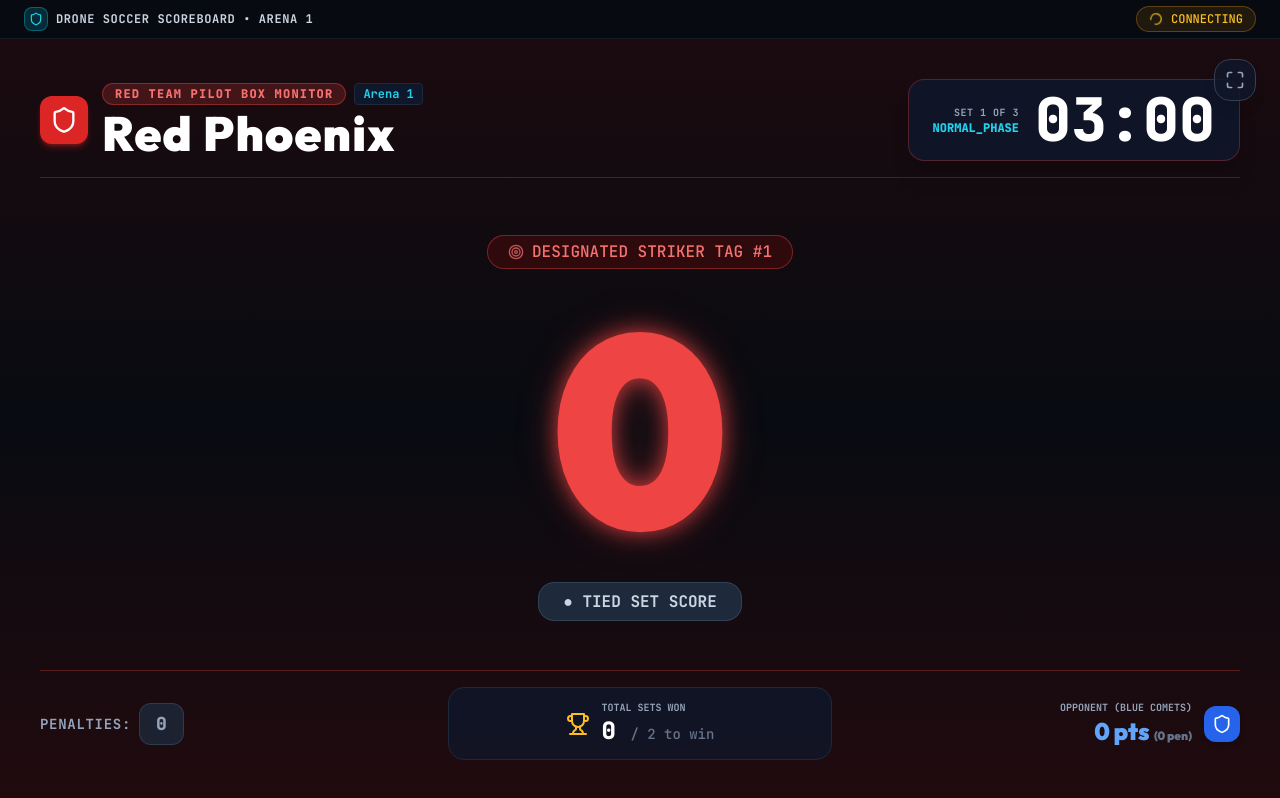
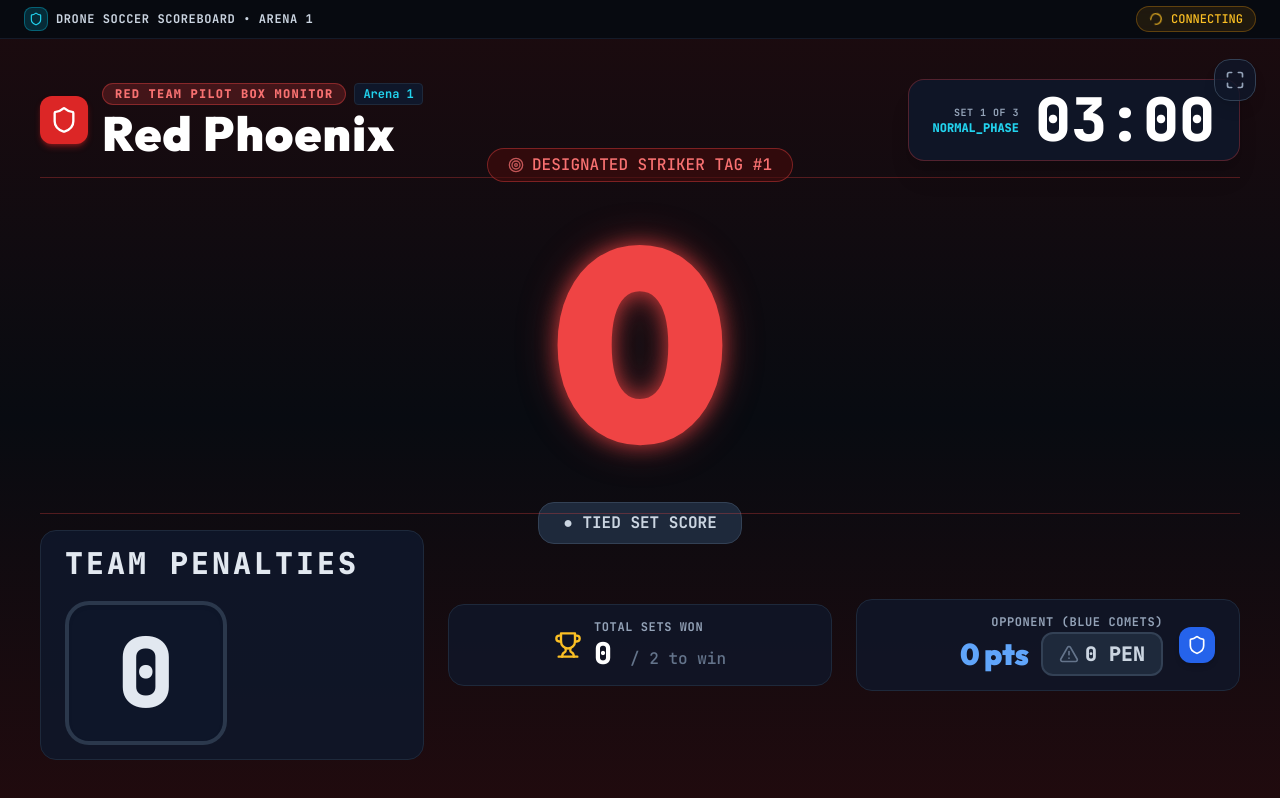
Before and after one commit to TrashPandaStudios/ds-scoreboard-system, a React (Vite) app in the folder frontend/: page /arena/1/red in a window 1280 px wide. Built offline with nearby package versions, Linux system fonts and the light colour scheme.

Commit message:
Update penalty display size

```diff
--- a/frontend/src/components/display/PenaltyPips.tsx
+++ b/frontend/src/components/display/PenaltyPips.tsx
@@ -1,12 +1,13 @@
 import React from 'react';
 import { AlertTriangle } from 'lucide-react';
 
-interface PenaltyPipsProps {
+export interface PenaltyPipsProps {
   count: number;
   max?: number;
   team: 'red' | 'blue';
-  size?: 'sm' | 'md' | 'lg';
+  size?: 'sm' | 'md' | 'lg' | 'xl' | '2xl';
   label?: string;
+  showPips?: boolean;
   className?: string;
 }
 
@@ -20,43 +21,55 @@ export const PenaltyPips: React.FC<PenaltyPipsProps> = ({
   const isRed = team === 'red';
   const hasPenalties = count > 0;
 
-  const labelSizes = {
-    sm: 'text-[11px]',
-    md: 'text-xs',
-    lg: 'text-sm font-bold',
+  const labelSizes: Record<'sm' | 'md' | 'lg' | 'xl' | '2xl', string> = {
+    sm: 'text-[11px] font-mono font-bold tracking-wider',
+    md: 'text-xs sm:text-sm font-mono font-bold tracking-wider',
+    lg: 'text-sm sm:text-lg lg:text-xl font-mono font-black tracking-wider',
+    xl: 'text-base sm:text-xl lg:text-2xl font-mono font-black tracking-widest',
+    '2xl': 'text-lg sm:text-2xl lg:text-3xl font-mono font-black tracking-widest',
   };
 
-  const badgeSizes = {
-    sm: 'px-2 py-0.5 text-xs min-w-[28px]',
-    md: 'px-2.5 py-1 text-sm min-w-[34px]',
-    lg: 'px-4 py-1.5 text-lg min-w-[44px]',
+  const badgeSizes: Record<'sm' | 'md' | 'lg' | 'xl' | '2xl', string> = {
+    sm: 'px-2.5 py-0.5 text-sm sm:text-base min-w-[34px] rounded-lg border',
+    md: 'px-4 sm:px-6 py-1.5 sm:py-2 text-2xl sm:text-3xl min-w-[55px] sm:min-w-[75px] rounded-xl border-2',
+    lg: 'px-5 sm:px-8 py-2 sm:py-3 text-3xl sm:text-4xl lg:text-5xl min-w-[70px] sm:min-w-[100px] rounded-2xl border-2 sm:border-4',
+    xl: 'px-6 sm:px-10 py-2.5 sm:py-4 text-4xl sm:text-5xl lg:text-6xl min-w-[90px] sm:min-w-[130px] rounded-2xl sm:rounded-3xl border-2 sm:border-4',
+    '2xl': 'px-8 sm:px-12 py-3 sm:py-5 text-6xl sm:text-7xl lg:text-8xl min-w-[110px] sm:min-w-[160px] rounded-3xl border-4',
   };
 
-  const iconSizes = {
-    sm: 'w-3 h-3',
-    md: 'w-3.5 h-3.5',
-    lg: 'w-4 h-4',
+  const iconSizes: Record<'sm' | 'md' | 'lg' | 'xl' | '2xl', string> = {
+    sm: 'w-3.5 h-3.5',
+    md: 'w-4 h-4 sm:w-5 sm:h-5',
+    lg: 'w-5 h-5 sm:w-7 sm:h-7',
+    xl: 'w-6 h-6 sm:w-9 sm:h-9',
+    '2xl': 'w-8 h-8 sm:w-12 sm:h-12',
   };
 
   return (
-    <div className={`flex items-center gap-2 ${className}`}>
+    <div className={`flex items-center gap-3 sm:gap-5 flex-wrap ${className}`}>
       {label && (
-        <span className={`font-mono font-bold tracking-wider text-slate-400 uppercase ${labelSizes[size]}`}>
+        <span
+          className={`uppercase text-slate-200 select-none ${labelSizes[size]}`}
+        >
           {label}
         </span>
       )}
+
+      {/* Massive Hard Number Counter Badge - Highly Visible from 30+ feet */}
       <div
-        className={`inline-flex items-center justify-center gap-1.5 rounded-xl font-mono font-black tabular-nums transition-all duration-300 ${
+        className={`inline-flex items-center justify-center font-mono font-black tabular-nums leading-none transition-all duration-300 select-none ${
           badgeSizes[size]
         } ${
           hasPenalties
             ? isRed
-              ? 'bg-rose-950/90 text-rose-300 border border-rose-500 shadow-[0_0_12px_rgba(244,63,94,0.45)]'
-              : 'bg-amber-950/90 text-amber-300 border border-amber-500 shadow-[0_0_12px_rgba(245,158,11,0.45)]'
-            : 'bg-slate-800/80 text-slate-400 border border-slate-700/80'
+              ? 'bg-gradient-to-br from-rose-950 via-red-900 to-rose-950 text-white border-rose-500 shadow-[0_0_35px_rgba(244,63,94,0.8)] animate-pulse'
+              : 'bg-gradient-to-br from-amber-950 via-yellow-900 to-amber-950 text-white border-amber-400 shadow-[0_0_35px_rgba(245,158,11,0.8)] animate-pulse'
+            : 'bg-slate-900/95 text-slate-200 border-slate-700/80 shadow-inner'
         }`}
       >
-        {hasPenalties && <AlertTriangle className={`${iconSizes[size]} animate-pulse`} />}
+        {hasPenalties && (
+          <AlertTriangle className={`${iconSizes[size]} shrink-0 mr-2 sm:mr-3.5 text-current animate-bounce`} />
+        )}
         <span>{count}</span>
       </div>
     </div>
--- a/frontend/src/components/display/ScoreCard.tsx
+++ b/frontend/src/components/display/ScoreCard.tsx
@@ -88,11 +88,11 @@ export const ScoreCard: React.FC<ScoreCardProps> = ({
       </div>
 
       {/* Bottom: Penalty Counters */}
-      <div className={`flex items-center justify-between border-t border-slate-800/80 pt-3 lg:pt-4 shrink-0 ${align === 'right' ? 'flex-row-reverse' : ''}`}>
-        <PenaltyPips count={penalties} team={team} size="md" />
+      <div className={`flex items-center justify-between border-t border-slate-800/80 pt-3 lg:pt-4 shrink-0 flex-wrap gap-2 ${align === 'right' ? 'flex-row-reverse' : ''}`}>
+        <PenaltyPips count={penalties} team={team} size="xl" />
         {isWinning && (
           <span
-            className={`text-[10px] sm:text-xs font-mono font-bold px-2.5 sm:px-3 py-1 rounded-full uppercase tracking-wider ${
+            className={`text-xs sm:text-sm font-mono font-bold px-3 py-1 rounded-full uppercase tracking-wider ${
               isRed ? 'bg-red-500/20 text-red-300 border border-red-500/40' : 'bg-blue-500/20 text-blue-300 border border-blue-500/40'
             }`}
           >
--- a/frontend/src/pages/displays/BlueTeamDisplay.tsx
+++ b/frontend/src/pages/displays/BlueTeamDisplay.tsx
@@ -7,7 +7,7 @@ import { useAudioBuzzer } from '../../hooks/useAudioBuzzer';
 import { HeaderNav } from '../../components/common/HeaderNav';
 import { PenaltyPips } from '../../components/display/PenaltyPips';
 import { SetWinnerTakeoverModal } from '../../components/display/SetWinnerTakeoverModal';
-import { Shield, Target, Trophy, Maximize, Minimize } from 'lucide-react';
+import { Shield, Target, Trophy, Maximize, Minimize, AlertTriangle } from 'lucide-react';
 import { TeamBadge } from '../../components/common/TeamBadge';
 
 export const BlueTeamDisplay: React.FC = () => {
@@ -148,8 +148,8 @@ export const BlueTeamDisplay: React.FC = () => {
             {state.blueScore}
           </div>
 
-          {/* Lead/Deficit Pill */}
-          <div className="mt-2 sm:mt-4 shrink-0">
+          {/* Lead/Deficit Pill & Active Penalty Alert */}
+          <div className="mt-2 sm:mt-4 shrink-0 flex items-center gap-3 flex-wrap justify-center">
             {leadDiff > 0 ? (
               <span className="px-4 sm:px-6 py-1.5 sm:py-2 rounded-2xl bg-emerald-500/20 border border-emerald-500/50 text-emerald-400 text-xs sm:text-sm lg:text-base font-mono font-black">
                 ▲ LEADING BY +{leadDiff} GOAL{leadDiff > 1 ? 'S' : ''}
@@ -163,38 +163,69 @@ export const BlueTeamDisplay: React.FC = () => {
                 ● TIED SET SCORE
               </span>
             )}
+
+            {state.bluePenalties > 0 && (
+              <span className="px-4 sm:px-6 py-1.5 sm:py-2 rounded-2xl bg-amber-500/20 border-2 border-amber-500 text-amber-300 text-xs sm:text-sm lg:text-base font-mono font-black shadow-[0_0_24px_rgba(245,158,11,0.5)] animate-pulse flex items-center gap-2">
+                <AlertTriangle className="w-4 h-4 sm:w-5 sm:h-5 text-amber-400" />
+                <span>⚠️ {state.bluePenalties} ACTIVE PENALT{state.bluePenalties > 1 ? 'IES' : 'Y'}</span>
+              </span>
+            )}
           </div>
         </div>
 
-        {/* Bottom Bar: Penalties, Sets Won, and Opponent Quick Check */}
-        <div className="grid grid-cols-3 items-center justify-between gap-3 sm:gap-6 border-t border-blue-500/30 pt-3 sm:pt-4 shrink-0">
-          {/* Penalties */}
-          <div className="flex items-center gap-2 sm:gap-3">
-            <PenaltyPips count={state.bluePenalties} team="blue" size="lg" />
+        {/* Bottom Bar: Large Penalties HUD, Sets Won, and Opponent Quick Check */}
+        <div className="grid grid-cols-1 md:grid-cols-3 items-center justify-between gap-3 sm:gap-6 border-t border-blue-500/30 pt-3 sm:pt-4 shrink-0">
+          {/* Main Pilot Team Penalties */}
+          <div
+            className={`flex items-center gap-3 sm:gap-4 bg-slate-900/90 px-4 sm:px-6 py-2.5 sm:py-3.5 rounded-2xl border transition-all ${
+              state.bluePenalties > 0
+                ? 'border-amber-500/70 bg-amber-950/30 shadow-[0_0_28px_rgba(245,158,11,0.3)]'
+                : 'border-slate-800'
+            }`}
+          >
+            <PenaltyPips
+              count={state.bluePenalties}
+              team="blue"
+              size="2xl"
+              label="TEAM PENALTIES"
+            />
           </div>
 
           {/* Sets Won */}
-          <div className="flex items-center justify-center gap-2 sm:gap-3 bg-slate-900/80 px-3 sm:px-6 py-2 sm:py-3 rounded-2xl border border-slate-800">
-            <Trophy className="w-4 h-4 sm:w-6 sm:h-6 text-amber-400 shrink-0" />
+          <div className="flex items-center justify-center gap-2 sm:gap-3 bg-slate-900/80 px-3 sm:px-6 py-2.5 sm:py-3.5 rounded-2xl border border-slate-800">
+            <Trophy className="w-5 h-5 sm:w-7 sm:h-7 text-amber-400 shrink-0" />
             <div className="text-left">
-              <span className="text-[9px] sm:text-[10px] font-mono text-slate-400 block uppercase font-bold">
+              <span className="text-[10px] sm:text-xs font-mono text-slate-400 block uppercase font-bold tracking-wider">
                 TOTAL SETS WON
               </span>
-              <span className="text-lg sm:text-2xl font-mono font-black text-white leading-tight">
-                {state.blueSetScore} <span className="text-xs sm:text-sm font-normal text-slate-500">/ 2 to win</span>
+              <span className="text-xl sm:text-3xl font-mono font-black text-white leading-tight">
+                {state.blueSetScore} <span className="text-xs sm:text-base font-normal text-slate-500">/ 2 to win</span>
               </span>
             </div>
           </div>
 
-          {/* Opponent Quick Telemetry */}
-          <div className="flex items-center justify-end gap-2 sm:gap-3 text-right">
+          {/* Opponent Quick Telemetry with Distinct Penalties Badge */}
+          <div className="flex items-center justify-end gap-3 sm:gap-4 text-right bg-slate-900/80 px-4 sm:px-6 py-2.5 sm:py-3.5 rounded-2xl border border-slate-800">
             <div className="min-w-0">
-              <span className="text-[9px] sm:text-[10px] font-mono text-slate-400 uppercase block font-bold truncate">
+              <span className="text-[10px] sm:text-xs font-mono text-slate-400 uppercase block font-bold tracking-wider truncate">
                 OPPONENT ({state.teamRed})
               </span>
-              <span className="text-lg sm:text-2xl font-display font-black text-red-500 tabular-nums">
-                {state.redScore} pts <span className="text-[10px] sm:text-xs text-slate-500">({state.redPenalties} pen)</span>
-              </span>
+              <div className="flex items-center justify-end gap-2 sm:gap-3 mt-0.5">
+                <span className="text-xl sm:text-3xl font-display font-black text-red-500 tabular-nums">
+                  {state.redScore} pts
+                </span>
+                <span
+                  className={`inline-flex items-center gap-1.5 font-mono font-black text-sm sm:text-lg lg:text-xl px-3 sm:px-4 py-1 sm:py-1.5 rounded-xl border-2 transition-all ${
+                    state.redPenalties > 0
+                      ? 'bg-rose-950/90 text-rose-200 border-rose-500 shadow-[0_0_18px_rgba(244,63,94,0.6)] animate-pulse'
+                      : 'bg-slate-800 text-slate-300 border-slate-700'
+                  }`}
+                  title="Opponent Penalties"
+                >
+                  <AlertTriangle className={`w-4 h-4 sm:w-5 sm:h-5 ${state.redPenalties > 0 ? 'text-rose-400' : 'text-slate-500'}`} />
+                  <span>{state.redPenalties} PEN</span>
+                </span>
+              </div>
             </div>
             <TeamBadge
               teamName={state.teamRed}
--- a/frontend/src/pages/displays/DedicatedTimerDisplay.tsx
+++ b/frontend/src/pages/displays/DedicatedTimerDisplay.tsx
@@ -159,7 +159,7 @@ export const DedicatedTimerDisplay: React.FC = () => {
           </div>
         </div>
 
-        {/* Bottom Banner: Match Scores Summary Bar */}
+        {/* Bottom Banner: Match Scores Summary Bar & Penalties */}
         <div className="grid grid-cols-3 items-center justify-between gap-3 sm:gap-6 border-t border-slate-800 pt-3 sm:pt-4 shrink-0">
           {/* Red Team Snapshot */}
           <div className="flex items-center gap-2 sm:gap-3 min-w-0">
@@ -176,9 +176,22 @@ export const DedicatedTimerDisplay: React.FC = () => {
               </span>
               <span className="text-sm sm:text-base lg:text-xl font-display font-black text-white truncate block">{state.teamRed}</span>
             </div>
-            <span className="text-2xl sm:text-3xl lg:text-4xl font-display font-black text-red-500 tabular-nums ml-1 sm:ml-2 shrink-0">
-              {state.redScore}
-            </span>
+            <div className="flex items-center gap-2 ml-1 sm:ml-2 shrink-0">
+              <span className="text-2xl sm:text-3xl lg:text-4xl font-display font-black text-red-500 tabular-nums">
+                {state.redScore}
+              </span>
+              <span
+                className={`inline-flex items-center gap-1 font-mono font-black text-xs sm:text-sm px-2.5 py-1 rounded-xl border transition-all ${
+                  state.redPenalties > 0
+                    ? 'bg-rose-950/90 text-rose-300 border-rose-500 shadow-[0_0_12px_rgba(244,63,94,0.45)] animate-pulse'
+                    : 'bg-slate-900 text-slate-400 border-slate-800'
+                }`}
+                title="Red Team Penalties"
+              >
+                <AlertTriangle className={`w-3.5 h-3.5 ${state.redPenalties > 0 ? 'text-rose-400' : 'text-slate-500'}`} />
+                <span>{state.redPenalties} PEN</span>
+              </span>
+            </div>
           </div>
 
           {/* Set Status */}
@@ -190,9 +203,22 @@ export const DedicatedTimerDisplay: React.FC = () => {
 
           {/* Blue Team Snapshot */}
           <div className="flex items-center justify-end gap-2 sm:gap-3 text-right min-w-0">
-            <span className="text-2xl sm:text-3xl lg:text-4xl font-display font-black text-blue-400 tabular-nums mr-1 sm:mr-2 shrink-0">
-              {state.blueScore}
-            </span>
+            <div className="flex items-center gap-2 mr-1 sm:mr-2 shrink-0">
+              <span
+                className={`inline-flex items-center gap-1 font-mono font-black text-xs sm:text-sm px-2.5 py-1 rounded-xl border transition-all ${
+                  state.bluePenalties > 0
+                    ? 'bg-amber-950/90 text-amber-300 border-amber-500 shadow-[0_0_12px_rgba(245,158,11,0.45)] animate-pulse'
+                    : 'bg-slate-900 text-slate-400 border-slate-800'
+                }`}
+                title="Blue Team Penalties"
+              >
+                <AlertTriangle className={`w-3.5 h-3.5 ${state.bluePenalties > 0 ? 'text-amber-400' : 'text-slate-500'}`} />
+                <span>{state.bluePenalties} PEN</span>
+              </span>
+              <span className="text-2xl sm:text-3xl lg:text-4xl font-display font-black text-blue-400 tabular-nums">
+                {state.blueScore}
+              </span>
+            </div>
             <div className="min-w-0">
               <span className="text-[9px] sm:text-[10px] font-mono text-blue-400 uppercase font-bold block truncate">
                 BLUE TEAM (SETS: {state.blueSetScore})
--- a/frontend/src/pages/displays/RedTeamDisplay.tsx
+++ b/frontend/src/pages/displays/RedTeamDisplay.tsx
@@ -148,8 +148,8 @@ export const RedTeamDisplay: React.FC = () => {
             {state.redScore}
           </div>
 
-          {/* Lead/Deficit Pill */}
-          <div className="mt-2 sm:mt-4 shrink-0">
+          {/* Lead/Deficit Pill & Active Penalty Alert */}
+          <div className="mt-2 sm:mt-4 shrink-0 flex items-center gap-3 flex-wrap justify-center">
             {leadDiff > 0 ? (
               <span className="px-4 sm:px-6 py-1.5 sm:py-2 rounded-2xl bg-emerald-500/20 border border-emerald-500/50 text-emerald-400 text-xs sm:text-sm lg:text-base font-mono font-black">
                 ▲ LEADING BY +{leadDiff} GOAL{leadDiff > 1 ? 'S' : ''}
@@ -163,38 +163,69 @@ export const RedTeamDisplay: React.FC = () => {
                 ● TIED SET SCORE
               </span>
             )}
+
+            {state.redPenalties > 0 && (
+              <span className="px-4 sm:px-6 py-1.5 sm:py-2 rounded-2xl bg-rose-500/20 border-2 border-rose-500 text-rose-300 text-xs sm:text-sm lg:text-base font-mono font-black shadow-[0_0_24px_rgba(244,63,94,0.5)] animate-pulse flex items-center gap-2">
+                <AlertTriangle className="w-4 h-4 sm:w-5 sm:h-5 text-rose-400" />
+                <span>⚠️ {state.redPenalties} ACTIVE PENALT{state.redPenalties > 1 ? 'IES' : 'Y'}</span>
+              </span>
+            )}
           </div>
         </div>
 
-        {/* Bottom Bar: Penalties, Sets Won, and Opponent Quick Check */}
-        <div className="grid grid-cols-3 items-center justify-between gap-3 sm:gap-6 border-t border-red-500/30 pt-3 sm:pt-4 shrink-0">
-          {/* Penalties */}
-          <div className="flex items-center gap-2 sm:gap-3">
-            <PenaltyPips count={state.redPenalties} team="red" size="lg" />
+        {/* Bottom Bar: Large Penalties HUD, Sets Won, and Opponent Quick Check */}
+        <div className="grid grid-cols-1 md:grid-cols-3 items-center justify-between gap-3 sm:gap-6 border-t border-red-500/30 pt-3 sm:pt-4 shrink-0">
+          {/* Main Pilot Team Penalties */}
+          <div
+            className={`flex items-center gap-3 sm:gap-4 bg-slate-900/90 px-4 sm:px-6 py-2.5 sm:py-3.5 rounded-2xl border transition-all ${
+              state.redPenalties > 0
+                ? 'border-rose-500/70 bg-rose-950/30 shadow-[0_0_28px_rgba(244,63,94,0.3)]'
+                : 'border-slate-800'
+            }`}
+          >
+            <PenaltyPips
+              count={state.redPenalties}
+              team="red"
+              size="2xl"
+              label="TEAM PENALTIES"
+            />
           </div>
 
           {/* Sets Won */}
-          <div className="flex items-center justify-center gap-2 sm:gap-3 bg-slate-900/80 px-3 sm:px-6 py-2 sm:py-3 rounded-2xl border border-slate-800">
-            <Trophy className="w-4 h-4 sm:w-6 sm:h-6 text-amber-400 shrink-0" />
+          <div className="flex items-center justify-center gap-2 sm:gap-3 bg-slate-900/80 px-3 sm:px-6 py-2.5 sm:py-3.5 rounded-2xl border border-slate-800">
+            <Trophy className="w-5 h-5 sm:w-7 sm:h-7 text-amber-400 shrink-0" />
             <div className="text-left">
-              <span className="text-[9px] sm:text-[10px] font-mono text-slate-400 block uppercase font-bold">
+              <span className="text-[10px] sm:text-xs font-mono text-slate-400 block uppercase font-bold tracking-wider">
                 TOTAL SETS WON
               </span>
-              <span className="text-lg sm:text-2xl font-mono font-black text-white leading-tight">
-                {state.redSetScore} <span className="text-xs sm:text-sm font-normal text-slate-500">/ 2 to win</span>
+              <span className="text-xl sm:text-3xl font-mono font-black text-white leading-tight">
+                {state.redSetScore} <span className="text-xs sm:text-base font-normal text-slate-500">/ 2 to win</span>
               </span>
             </div>
           </div>
 
-          {/* Opponent Quick Telemetry */}
-          <div className="flex items-center justify-end gap-2 sm:gap-3 text-right">
+          {/* Opponent Quick Telemetry with Distinct Penalties Badge */}
+          <div className="flex items-center justify-end gap-3 sm:gap-4 text-right bg-slate-900/80 px-4 sm:px-6 py-2.5 sm:py-3.5 rounded-2xl border border-slate-800">
             <div className="min-w-0">
-              <span className="text-[9px] sm:text-[10px] font-mono text-slate-400 uppercase block font-bold truncate">
+              <span className="text-[10px] sm:text-xs font-mono text-slate-400 uppercase block font-bold tracking-wider truncate">
                 OPPONENT ({state.teamBlue})
               </span>
-              <span className="text-lg sm:text-2xl font-display font-black text-blue-400 tabular-nums">
-                {state.blueScore} pts <span className="text-[10px] sm:text-xs text-slate-500">({state.bluePenalties} pen)</span>
-              </span>
+              <div className="flex items-center justify-end gap-2 sm:gap-3 mt-0.5">
+                <span className="text-xl sm:text-3xl font-display font-black text-blue-400 tabular-nums">
+                  {state.blueScore} pts
+                </span>
+                <span
+                  className={`inline-flex items-center gap-1.5 font-mono font-black text-sm sm:text-lg lg:text-xl px-3 sm:px-4 py-1 sm:py-1.5 rounded-xl border-2 transition-all ${
+                    state.bluePenalties > 0
+                      ? 'bg-amber-950/90 text-amber-200 border-amber-500 shadow-[0_0_18px_rgba(245,158,11,0.6)] animate-pulse'
+                      : 'bg-slate-800 text-slate-300 border-slate-700'
+                  }`}
+                  title="Opponent Penalties"
+                >
+                  <AlertTriangle className={`w-4 h-4 sm:w-5 sm:h-5 ${state.bluePenalties > 0 ? 'text-amber-400' : 'text-slate-500'}`} />
+                  <span>{state.bluePenalties} PEN</span>
+                </span>
+              </div>
             </div>
             <TeamBadge
               teamName={state.teamBlue}
```
Also changed, not shown: frontend/src/pages/displays/SplitTeamsDisplay.tsx (+8 -8 lines), frontend/src/pages/overlays/OBSPenaltyAlert.tsx (+17 -8 lines).
